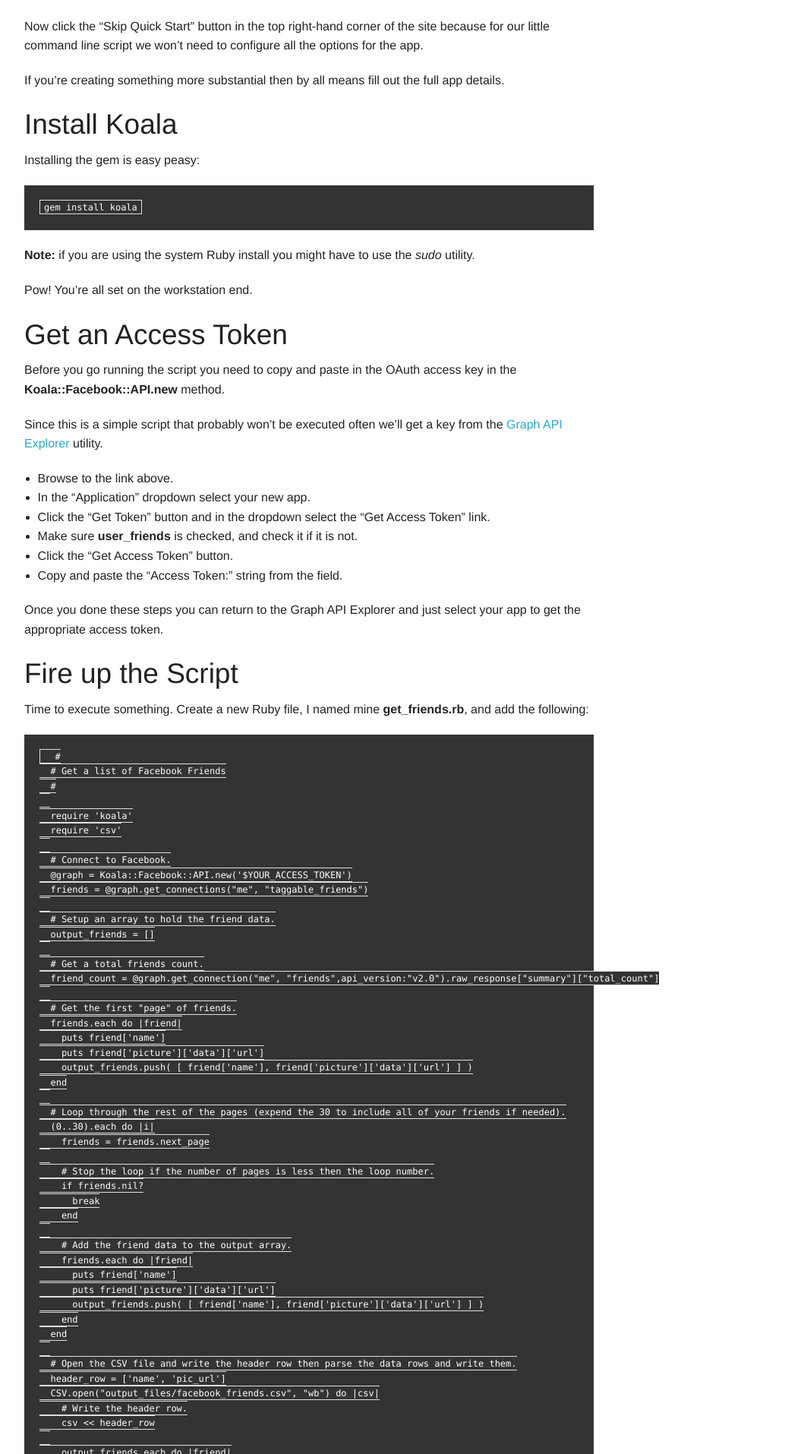
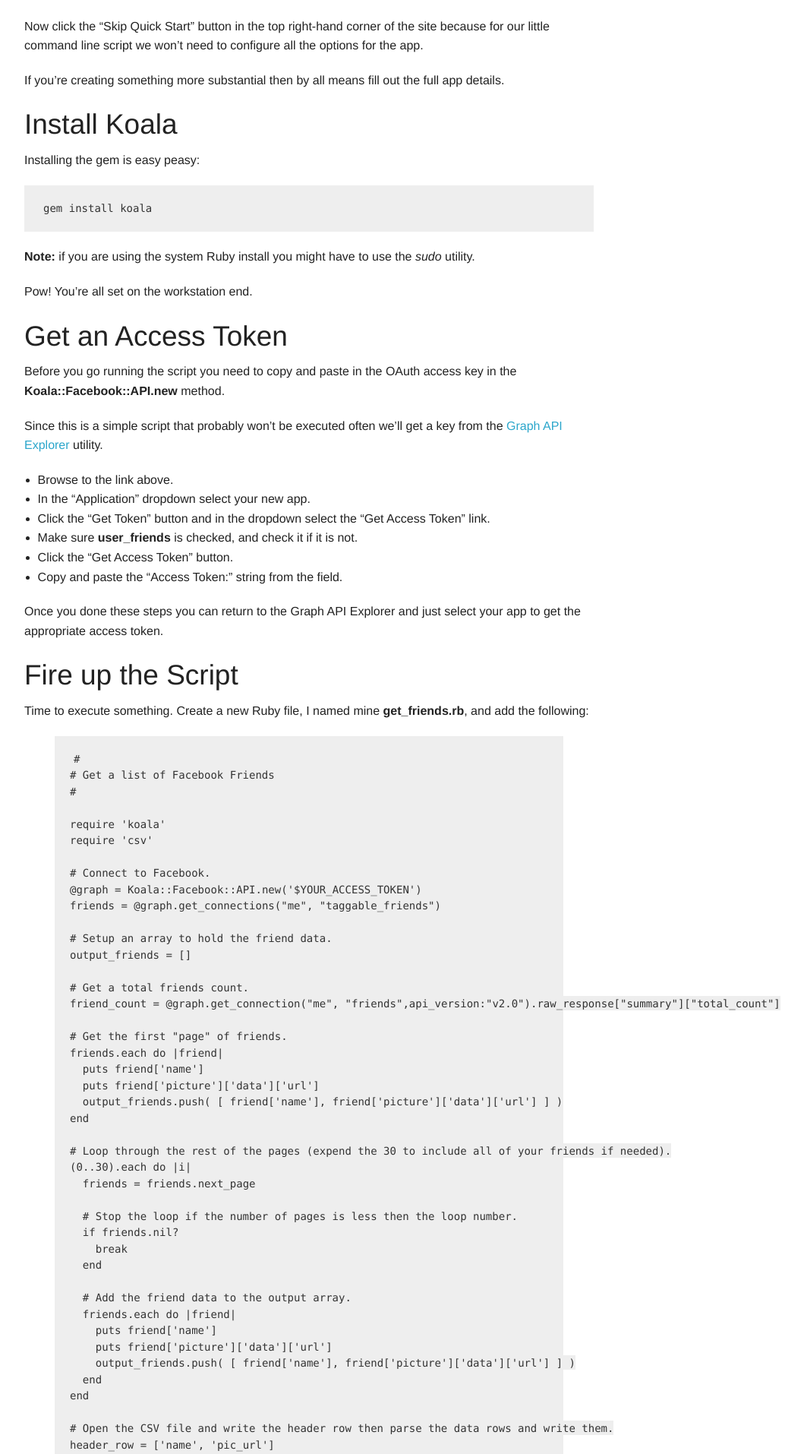
Before and after one commit to MattLuker/bcn, a Jekyll site: the page built from _posts/2015-07-14-ruby-export-facebook-friends.markdown, in a window 1280 px wide. Shown: the part 1105-3019 px from the top of the page at 76% size, without its empty margins (123-1182 px from the left). Built offline with Jekyll 4.4.1, drawn with Linux system fonts in a browser that asks for light colours; nearby versions of some CDN libraries; some of the changed text lies outside the part shown.

Commit message:
Worked on fixing teh code display by using pygments.

````diff
--- a/_config.yml
+++ b/_config.yml
@@ -7,6 +7,7 @@
 
 # Build settings
 markdown: kramdown
+highlighter: pygments
 permalink: /:title/
 paginate: 5
 
--- a/_posts/2015-07-14-ruby-export-facebook-friends.markdown
+++ b/_posts/2015-07-14-ruby-export-facebook-friends.markdown
@@ -62,67 +62,70 @@
 
 Time to execute something.  Create a new Ruby file, I named mine **get_friends.rb**, and add the following:
 
-```
-  #
-  # Get a list of Facebook Friends
-  #
 
-  require 'koala'
-  require 'csv'
+{% highlight ruby %}
 
-  # Connect to Facebook.
-  @graph = Koala::Facebook::API.new('$YOUR_ACCESS_TOKEN')
-  friends = @graph.get_connections("me", "taggable_friends")
+#
+# Get a list of Facebook Friends
+#
 
-  # Setup an array to hold the friend data.
-  output_friends = []
+require 'koala'
+require 'csv'
 
-  # Get a total friends count.
-  friend_count = @graph.get_connection("me", "friends",api_version:"v2.0").raw_response["summary"]["total_count"]
+# Connect to Facebook.
+@graph = Koala::Facebook::API.new('$YOUR_ACCESS_TOKEN')
+friends = @graph.get_connections("me", "taggable_friends")
 
-  # Get the first "page" of friends.
+# Setup an array to hold the friend data.
+output_friends = []
+
+# Get a total friends count.
+friend_count = @graph.get_connection("me", "friends",api_version:"v2.0").raw_response["summary"]["total_count"]
+
+# Get the first "page" of friends.
+friends.each do |friend|
+  puts friend['name']
+  puts friend['picture']['data']['url']
+  output_friends.push( [ friend['name'], friend['picture']['data']['url'] ] )
+end
+
+# Loop through the rest of the pages (expend the 30 to include all of your friends if needed).
+(0..30).each do |i|
+  friends = friends.next_page
+
+  # Stop the loop if the number of pages is less then the loop number.
+  if friends.nil?
+    break
+  end
+
+  # Add the friend data to the output array.
   friends.each do |friend|
     puts friend['name']
     puts friend['picture']['data']['url']
     output_friends.push( [ friend['name'], friend['picture']['data']['url'] ] )
   end
+end
 
-  # Loop through the rest of the pages (expend the 30 to include all of your friends if needed).
-  (0..30).each do |i|
-    friends = friends.next_page
+# Open the CSV file and write the header row then parse the data rows and write them.
+header_row = ['name', 'pic_url']
+CSV.open("output_files/facebook_friends.csv", "wb") do |csv|
+  # Write the header row.
+  csv << header_row
 
-    # Stop the loop if the number of pages is less then the loop number.
-    if friends.nil?
-      break
-    end
+  output_friends.each do |friend|
+    # Write it to the file.
+    csv << friend
+  end
+end
 
-    # Add the friend data to the output array.
-    friends.each do |friend|
-      puts friend['name']
-      puts friend['picture']['data']['url']
-      output_friends.push( [ friend['name'], friend['picture']['data']['url'] ] )
-    end
-  end
+puts "\n"
+puts "\n"
+puts "----------------------------------------------"
+puts "\n"
+puts "Total friends: #{friend_count}"
+puts "Total taggable friends: #{output_friends.count}"
+{% endhighlight %}
 
-  # Open the CSV file and write the header row then parse the data rows and write them.
-  header_row = ['name', 'pic_url']
-  CSV.open("output_files/facebook_friends.csv", "wb") do |csv|
-    # Write the header row.
-    csv << header_row
-
-    output_friends.each do |friend|
-      # Write it to the file.
-      csv << friend
-    end
-  end
-
-  puts "\n"
-  puts "\n"
-  puts "----------------------------------------------"
-  puts "\n"
-  puts "Total friends: #{friend_count}"
-  puts "Total taggable friends: #{output_friends.count}"
-```
 
 **Note:** don't forget to replace the string *$YOUR_ACCESS_TOKEN* with your actual access token string.
 
--- a/css/main.scss
+++ b/css/main.scss
@@ -54,13 +54,14 @@
 
 code {
   font-family: Courier, 'New Courier', monospace;
-  font-size: 12px;
+  font-size: 14px;
   //border-radius: 5px;
   //-moz-border-radius: 5px;
   //-webkit-border-radius: 5px;
   margin: 1em 0;
-  background-color: #333333 !important;
-  color: white !important;
+  background-color: #eeeeee !important;
+  color: #333333 !important;
+  border: none !important;
 
   span {
     border: none !important;
@@ -68,8 +69,8 @@
 }
 
 pre {
-  background-color: #333333 !important;
-  color: white !important;
+  background-color: #eeeeee !important;
+  color: #333333 !important;
   padding: 20px !important;
   margin-bottom: 20px !important;
 }
````
